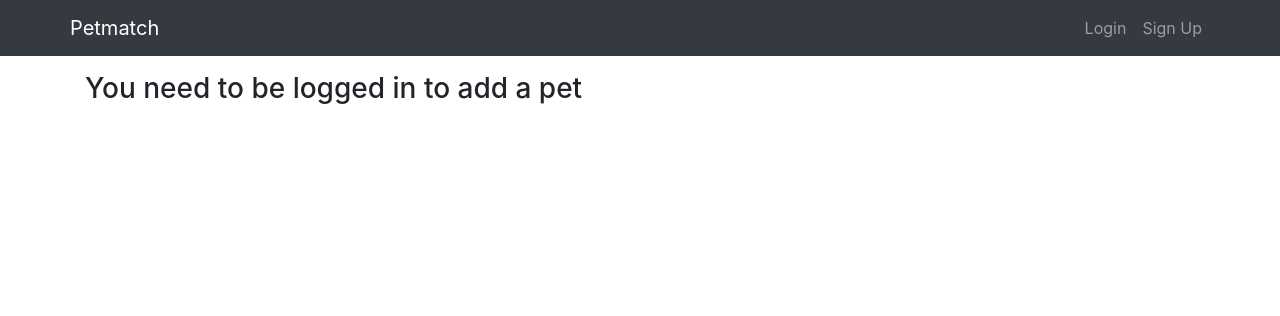
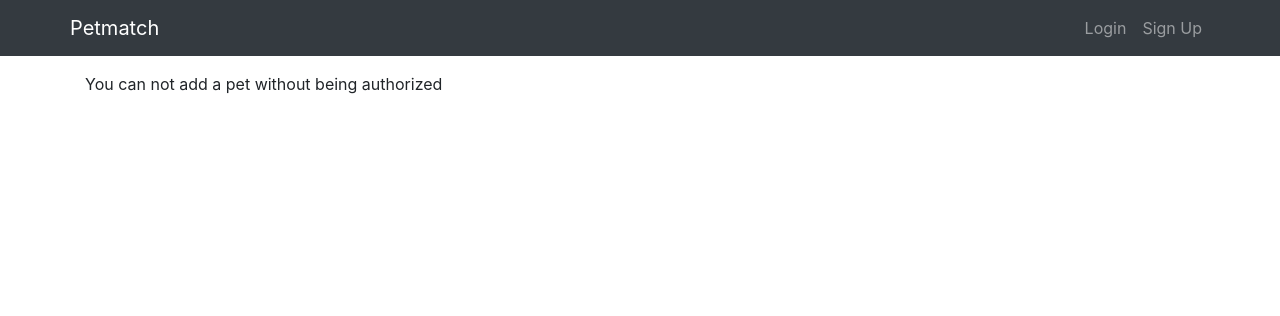
Before and after one commit to JVitorCarv/petmatch-fds, a Django app: page /add/ in a window 1280 px wide. Shown: the top 316 px of the page. Run offline with Django 4.2, Linux system fonts and the light colour scheme; some libraries are stand-ins or nearby versions.

Commit message:
Fix add_pet

```diff
--- a/petmatchapp/models.py
+++ b/petmatchapp/models.py
@@ -13,3 +13,6 @@ class PetProfile(models.Model):
 
     def __str__(self):
         return self.name + ' | ' + str(self.author)
+
+    def get_absolute_url(self):
+        return reverse("/")
--- a/templates/add_pet.html
+++ b/templates/add_pet.html
@@ -2,17 +2,23 @@
 
 {% load crispy_forms_tags %}
 
-{% block title %}Add pet{% endblock %}
+{% block title %}Add Pet{% endblock %}
+{% block content %}
+{% if user.is_authenticated %}
+<h1>Add a pet...</h1>
+<form method = "POST" enctype="multipart/form-data">
+    {% csrf_token %}
+    {{form|crispy}}
+    <button class="btn btn-success" type="submit">Add</button>
 
-{% block content %}
-    {%if user.is_authenticated %}
-        <h2>Add Pet</h2>
-        <form method="post">
-            {% csrf_token %}
-            {{ form|crispy }}
-            <a href = "/" class="btn btn-success" type="submit">Add</a>
-        </form>
-    {% else %}
-        <h3>You need to be logged in to add a pet</h3>
-    {% endif %}
+<script>
+    var name = "{{ user.id }}";
+    document.getElementById("author").value = name;
+
+</script>
+
+{% else %}
+You can not add a pet without being authorized
+
+{% endif %}
 {% endblock %}
--- a/templates/base.html
+++ b/templates/base.html
@@ -14,7 +14,7 @@
                 <ul class="navbar-nav">
                     {% if user.is_authenticated %}
                     <li class="nav-item">
-                        <a class="nav-link" href="petmatchapp:add_pet">Add pet</a>
+                        <a class="nav-link" href={% url 'petmatchapp:add_pet' %}>Add pet</a>
                     </li>
                     <li class="nav-item">
                         <a class="nav-link" href="{% url 'account_logout' %}">Logout</a>
--- a/templates/home.html
+++ b/templates/home.html
@@ -9,6 +9,7 @@
     <h1>Welcome back, {% user_display user %}!</h1>
     {% for PetProfile in object_list %}
         <a href="/pet/{{PetProfile.pk}}">{{PetProfile.name}}</a> - {{PetProfile.author}}
+
         <br>
     {% endfor %}
 </div>
```
Also changed, not shown: db.sqlite3.
